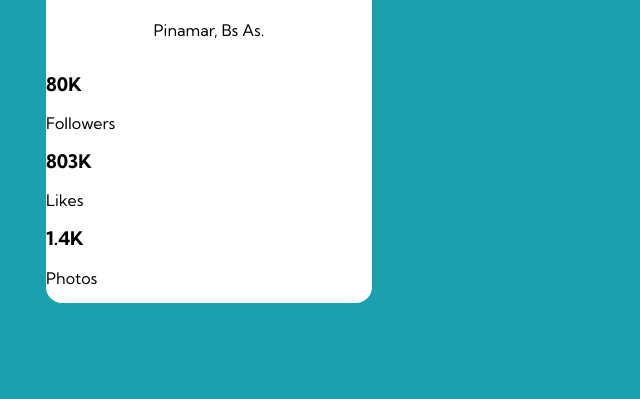
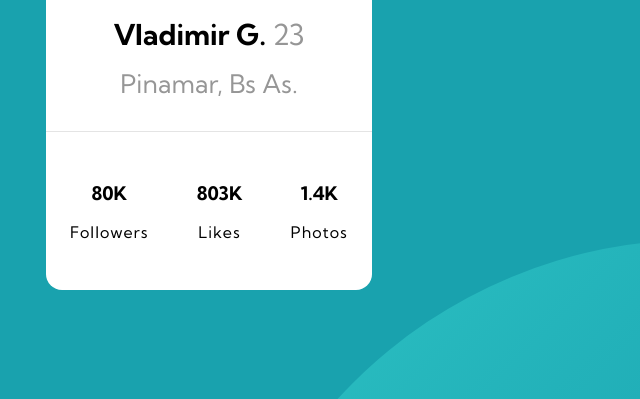
Before and after one commit to Vladimir4063/challenge_front, a plain HTML site: page index.html in a window 1280 px wide. Shown: the part 401-800 px from the top of the page, without its empty margins (431-1071 px from the left). Drawn offline with Linux system fonts and the light colour scheme.

Commit message:
Terminado

```diff
--- a/css/estilo.scss
+++ b/css/estilo.scss
@@ -15,6 +15,9 @@ html {
 body{
     font-family: 'Kumbh Sans', sans-serif;
     background-color: var(--dark-cyan);
+    background-image: url('../img/bg-pattern-top.svg'), url('../img/bg-pattern-bottom.svg');
+    background-repeat: no-repeat, no-repeat;
+    background-position: right 50vw bottom 50vw, left 50vw top 50vw;
 }
 
 .flex {
@@ -39,11 +42,46 @@ body{
         display: flex;
         flex-direction: column;
         align-items: center;
+        border-bottom: 1px solid rgba(153, 153, 153, 0.267);
 
         &-img {
             border: 5px solid white;
             border-radius: 50%;
             margin-top: calc(-48px - 5px);
+            background-color: white;
+        }
+
+        &-title {
+            margin-top: 2rem;
+            font-size: 1.8rem;
+
+            span {
+                color: var(--dark-gray);
+                font-weight: 400;
+                //margin-left: 0.7rem;
+            }
+        }
+
+        &-text {
+            color: var(--dark-gray);
+            font-size: 1.6rem;
+            margin-top: 0;
+            margin-bottom: 2rem;
+        }
+    }
+
+    &-footer{
+        display: flex;
+        justify-content: space-around;
+
+        &-social {
+            text-align: center;
+            margin-top: 2rem;
+            margin-bottom: 2rem;
+
+            p {
+                letter-spacing: 1px;
+            }
         }
     }
 }
```
Also changed, not shown: css/estilo.css, img/image-vladi.JPG, 1 other file.
